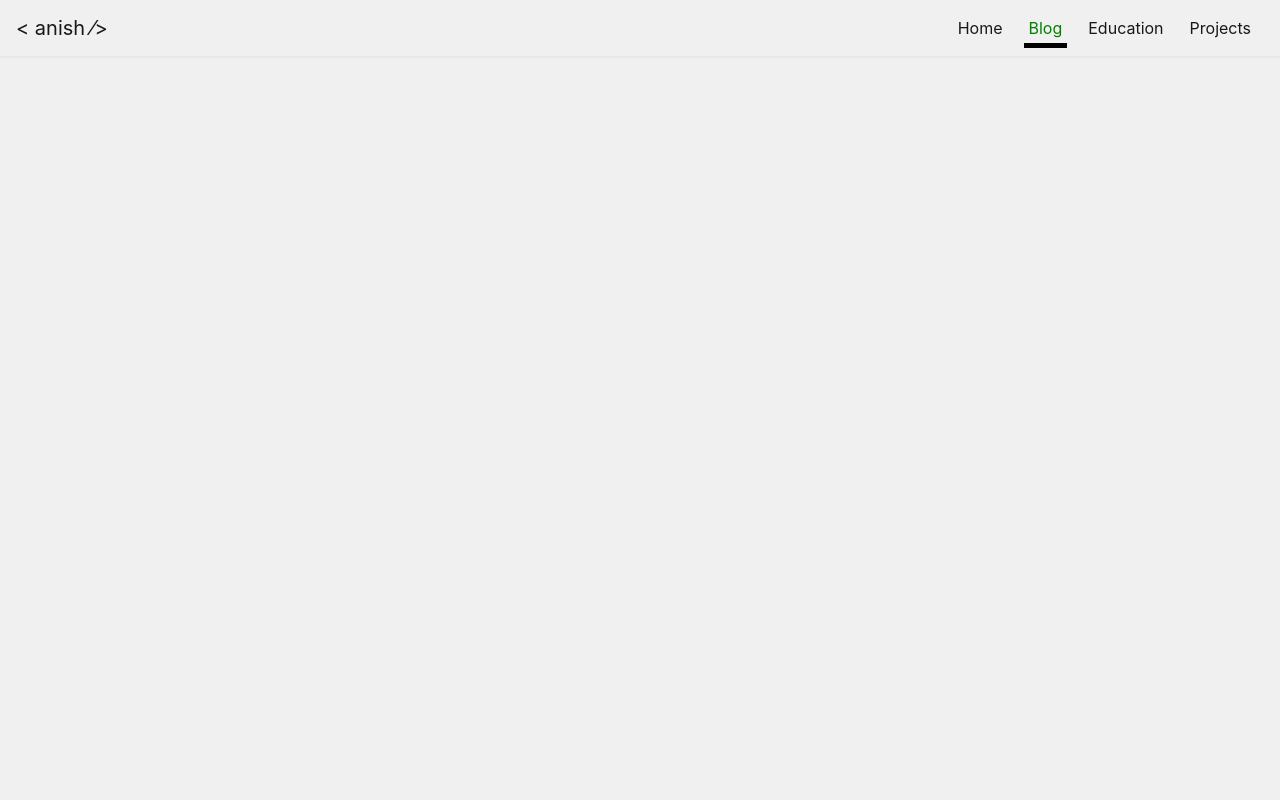
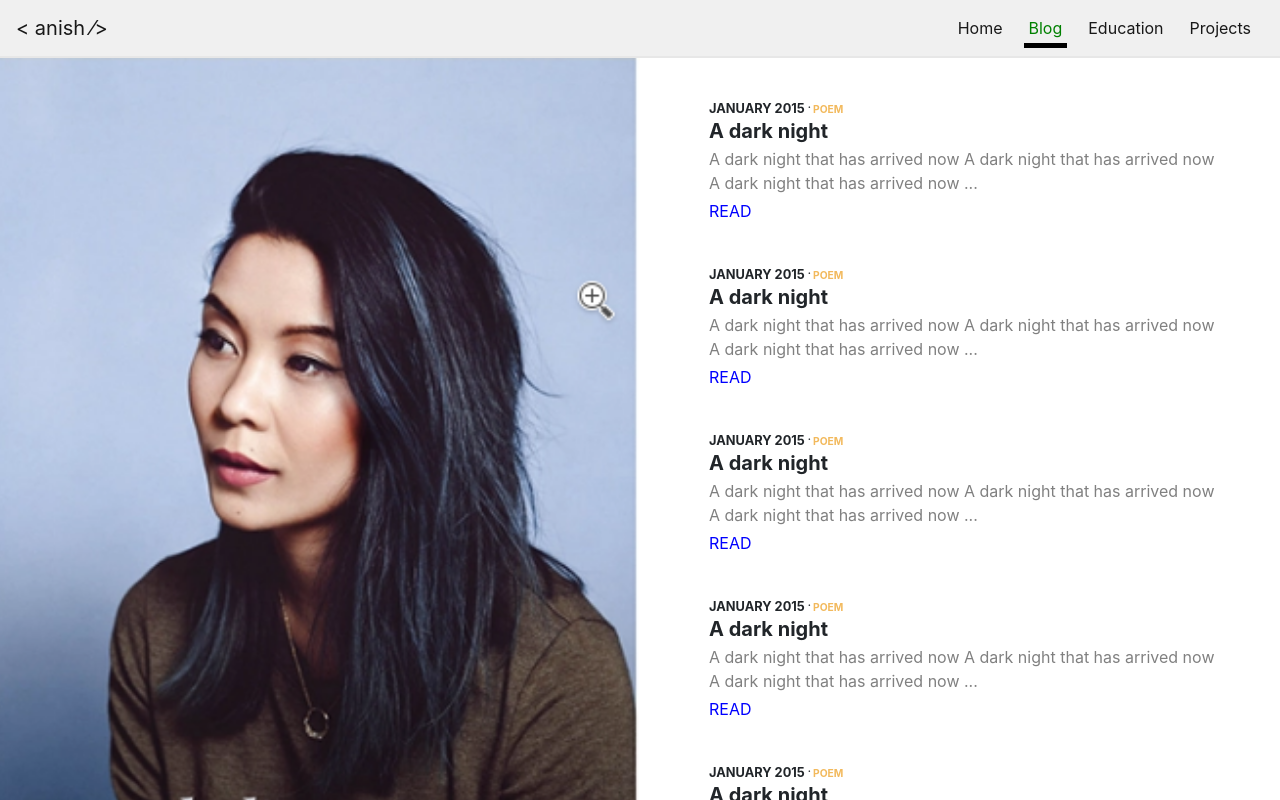
Before and after one commit to anishghimire862/anishg, a Vue app: page /blog in a window 1280 px wide. Shown: the top 800 px of the page. Built offline with nearby package versions, Linux system fonts and the light colour scheme.

Commit message:
Added blog page

```diff
--- /dev/null
+++ b/src/pages/Blog.vue
@@ -0,0 +1,55 @@
+<template>
+  <div>
+    <div class="row h-100">
+      <div class="col-sm-12 col-md-6 p-0" style="background-color: #fff;">
+        <img src="@/assets/blog-image.png" class="img-fluid" width="100%"/>
+      </div>
+      <div class="col-sm-12 col-md-6 p-0" style="background-color: #fff;">
+        <div
+          v-for="i in 5"
+          :key="i"
+          class="card border border-white pl-5 pr-5 pt-3 pb-0"
+          style="max-width: 100%"
+        >
+          <div class="card-body pb-0">
+            <small
+              class="font-weight-bold"
+            >
+              JANUARY 2015
+              <sup>
+                <span class="font-weight-bold"> . </span>
+              </sup>
+              <small
+                class="font-weight-bold blog-category"
+              >
+                POEM
+              </small>
+            </small>
+            <h5 class="card-title font-weight-bold mb-1">A dark night</h5>
+            <p class="card-text blog-content mb-1">
+              A dark night that has arrived now
+              A dark night that has arrived now
+              A dark night that has arrived now ...
+            </p>
+            <span
+              class="read-more"
+            >
+              READ
+            </span>
+          </div>
+        </div>
+      </div>
+    </div>
+  </div>
+</template>
+<style scoped>
+.blog-category {
+  color: #f2b95c;
+}
+.blog-content {
+  color: grey;
+}
+.read-more {
+  color: blue;
+}
+</style>
--- a/src/routes.js
+++ b/src/routes.js
@@ -1,8 +1,10 @@
 
 import HomePage from './pages/Home.vue'
+import BlogPage from './pages/Blog.vue'
 
 const routes = [
-  { path: '/', component: HomePage }
+  { path: '/', component: HomePage },
+  { path: '/blog', component: BlogPage }
 ];
 
 export default routes;
```
Also changed, not shown: src/assets/blog-image.png (added).
